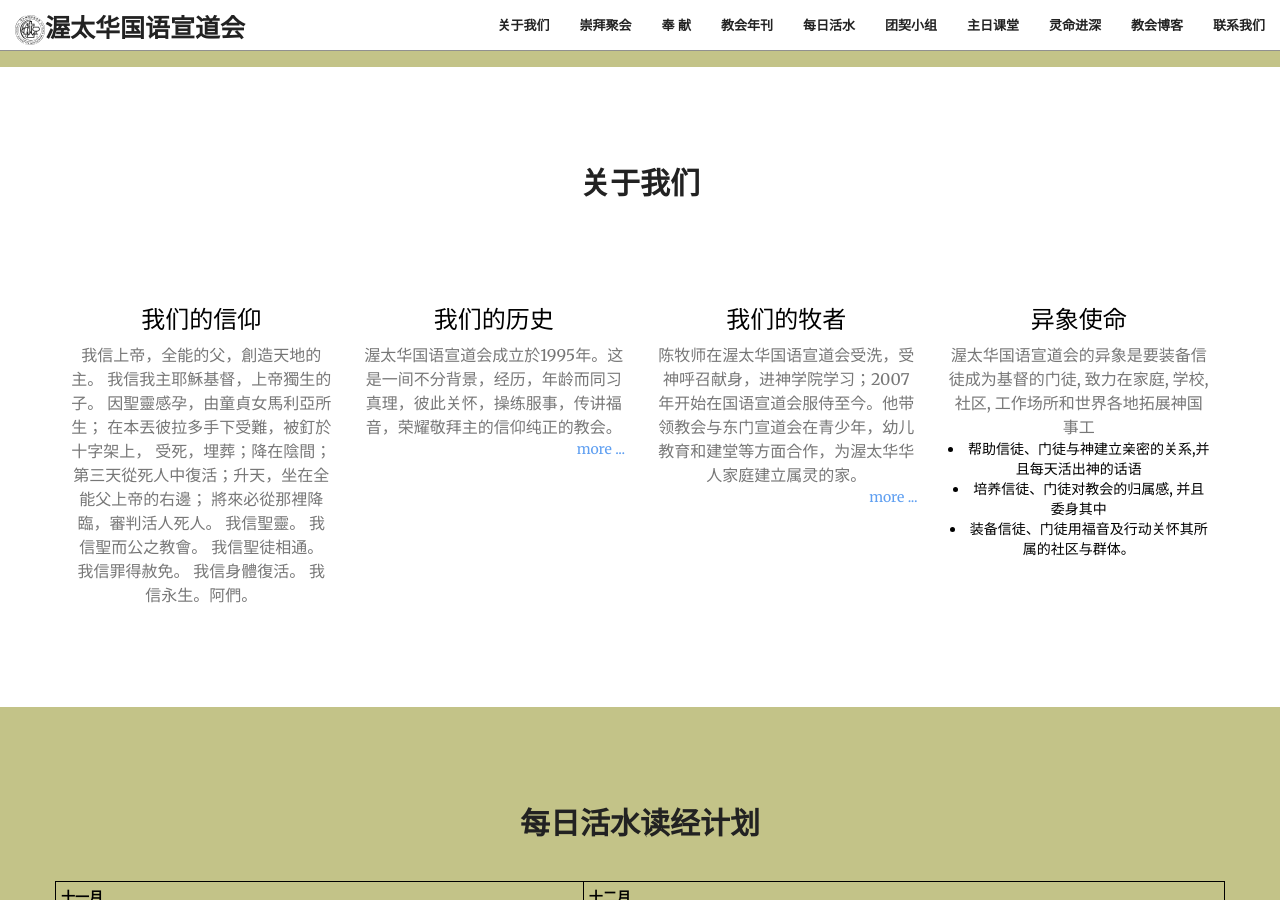
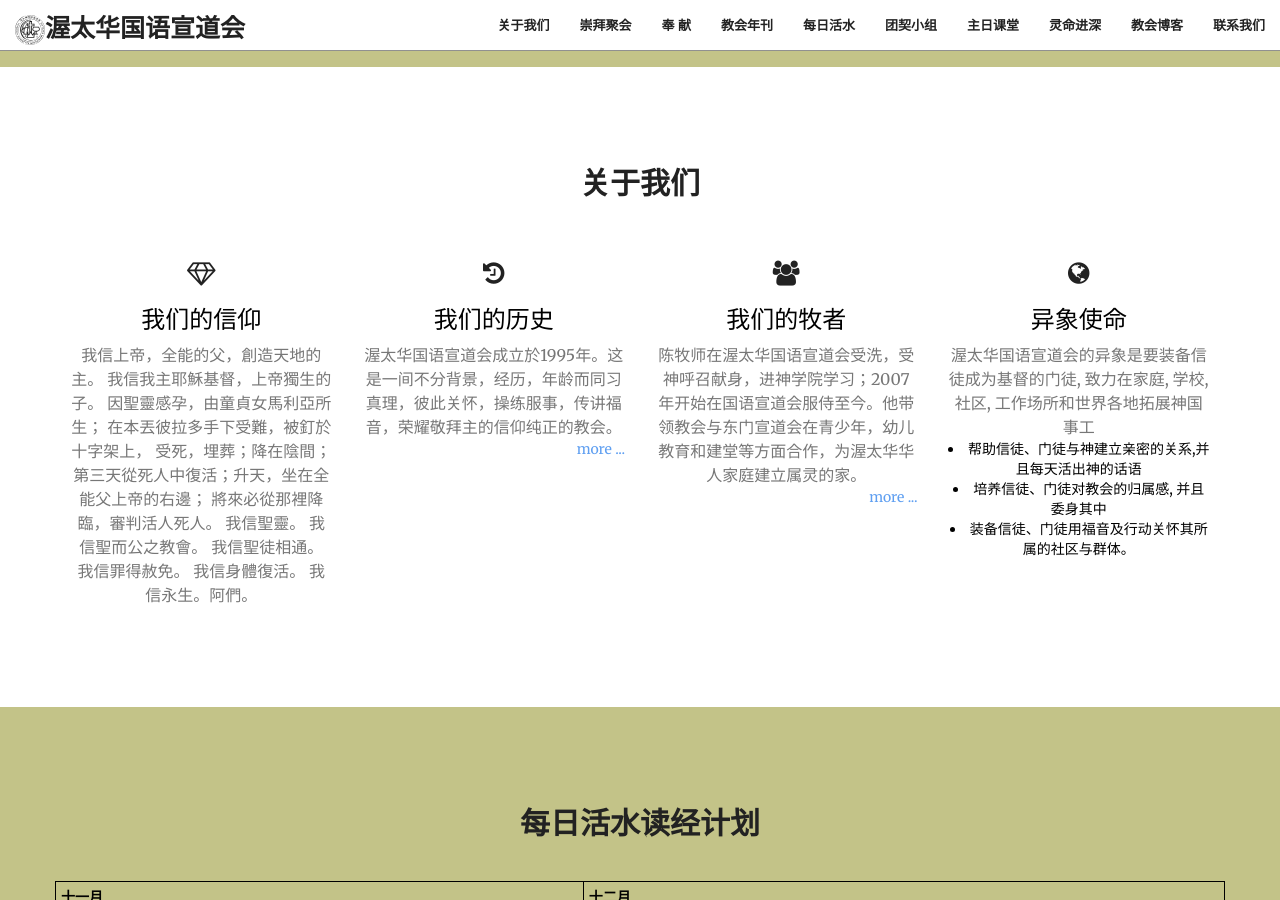
Before and after one commit to JonasYow/ottawaomac, a Jekyll site: the page built from index.html, in a window 1280 px wide and 900 px high, scrolled down 3272 px. Built offline with Jekyll 4.4.1, drawn with Linux system fonts in a browser that asks for light colours; some web fonts are replaced.

Commit message:
Revert the previous change
revert the previous change as all icons under contact us disappeared

```diff
--- a/_sass/_base.scss
+++ b/_sass/_base.scss
@@ -71,7 +71,6 @@ th, td {
 .fa {
     color: black;
     font-size: 25px;
-    font-family: 'Ma Shan Zheng', cursive;
 }
 
 .bg-primary {
```
